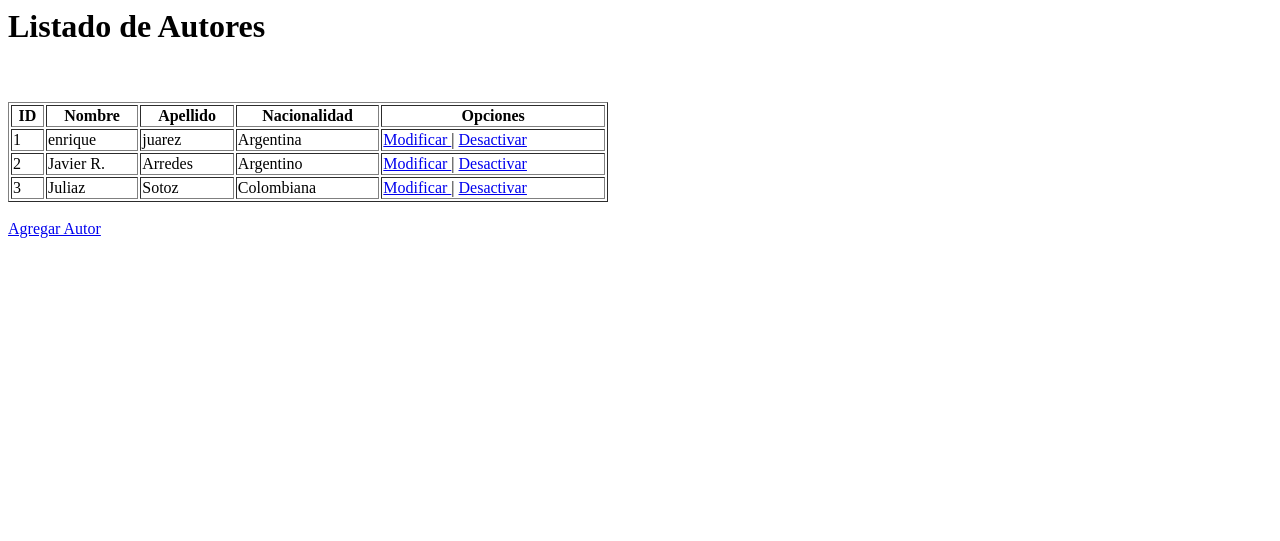
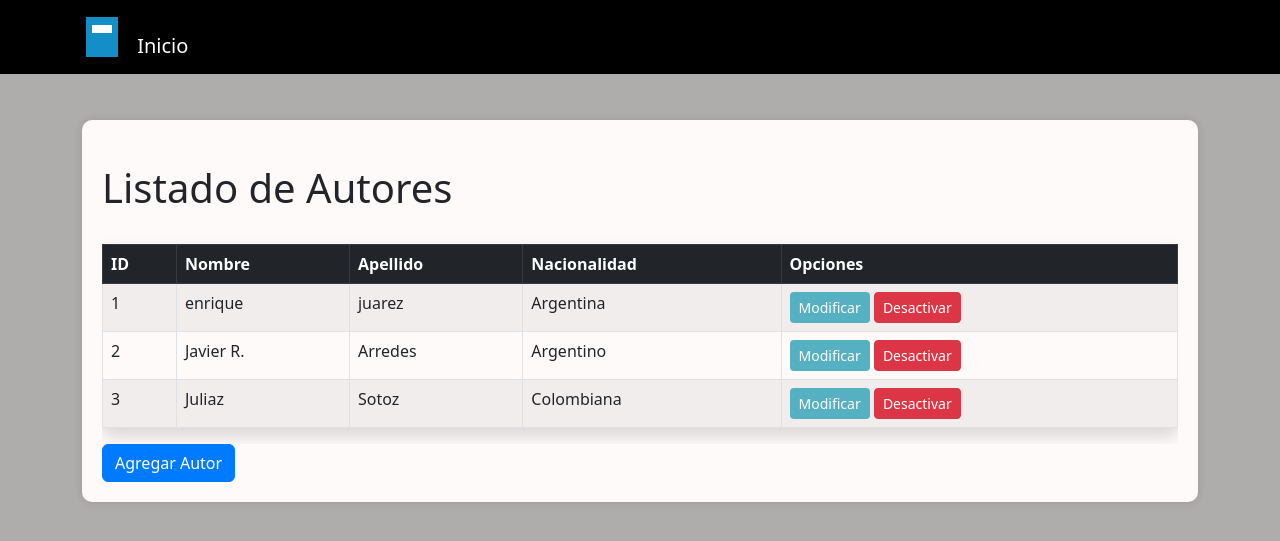
Before and after one commit to TinchoARS/BibliotecaWebApp, a Django app: page /biblioteca/autores/listado/ in a window 1280 px wide. Shown: the top 541 px of the page. Run offline with Django 4.2, Linux system fonts and the light colour scheme; data comes from the database, SQL or seed files in the repository; some libraries are stand-ins or nearby versions.

Commit message:
Agregado estilo al form de listado de autores

```diff
--- a/biblioteca/templates/biblioteca/listado_autores.html
+++ b/biblioteca/templates/biblioteca/listado_autores.html
@@ -1,16 +1,26 @@
+{% load static %}
 <html>
-
     <head>
+        <link rel="stylesheet" href="{% static 'css/bootstrap.min.css' %}">
+        <link rel="stylesheet" href="{% static 'css/propios.css' %}">
         <title>Lista de Autores</title>
     </head>
 
     <body>
-
-        <h1>
-            Listado de Autores
-        </h1>
-            <br><br>
-            <table border="1" width="600">
+        <nav class="navbar navbar-expand-lg navbar-dark bg-black fixed-top">
+            <div class="container">
+              <a class="navbar-brand" href="{% url 'pagina_principal' %}">
+                <span class="logo-icon"></span>
+                Inicio
+              </a>
+            </div>
+        </nav>
+        <div class="container mt-4">
+            <div class="content-container">
+                <h1 class="mt-4">Listado de Autores</h1>
+                <div class="table-responsive">
+                    <table class="table table-bordered table-striped table-hover mt-4 shadow">
+                        <thead class="table-dark">
                             <tr>
                                 <th>ID</th>
                                 <th>Nombre</th>
@@ -18,42 +28,29 @@
                                 <th>Nacionalidad</th>
                                 <th>Opciones</th>
                             </tr>
-
+                        </thead>
+                        <tbody>
                             {% for autor in lista_autores %}
-
                                 <tr>
-
                                     <td>{{ autor.id }}</td>
                                     <td>{{ autor.nombre }}</td>
                                     <td>{{ autor.apellido }}</td>
                                     <td>{{ autor.nacionalidad }}</td>
                                     <td>
-                            <a href="{% url 'actualizar_autores' autor.id %}">
-                                Modificar
-                            </a>
-                            |
+                                        <a class="btn btn-celeste-claro btn-sm" href="{% url 'actualizar_autores' autor.id %}"> Modificar</a>
                                         {% if autor.activo %}
-                                <a href="{% url 'desactivar_autor' autor.id %}">
-                                    Desactivar
-                                </a>
+                                            <a class="btn btn-danger btn-sm" href="{% url 'desactivar_autor' autor.id %}">Desactivar</a>
                                         {% else %}
-                                <a href="{% url 'activar_autor' autor.id %}">
-                                    Activar
-                                </a>
+                                            <a class="btn btn-success btn-sm" href="{% url 'activar_autor' autor.id %}">Activar</a>
                                         {% endif %}
-
                                     </td>
-
                                 </tr>
-
                             {% endfor %}
-
+                        </tbody>
                     </table>
-            <br>
-            <a href="{% url 'nuevo_autores' %}">
-                Agregar Autor
-            </a>
-
+                </div>
+            <a href="{% url 'nuevo_autores' %}" class="btn btn-primary">Agregar Autor</a>
+            </div>
+        </div>
     </body>
-
 </html>
```
Lines whose indentation alone changed are shown as unchanged.
